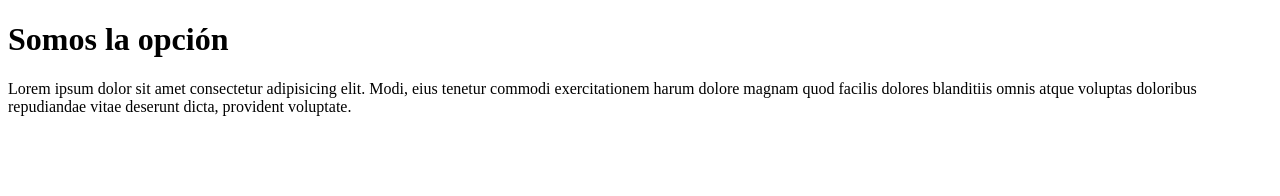
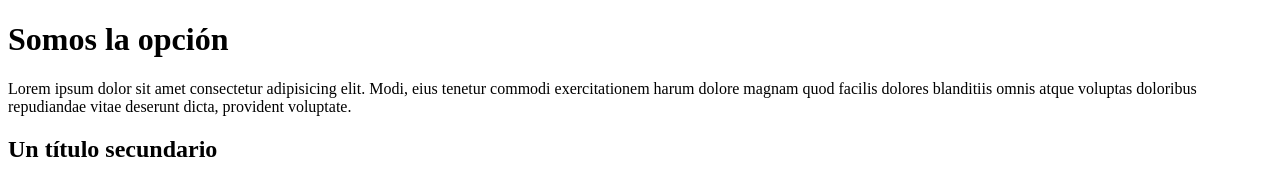
Before and after one commit to garay-web/eliminar-por-fabor, a plain HTML site: page somos.html in a window 1280 px wide. Drawn offline with Linux system fonts and the light colour scheme.

Commit message:
agregé un h2 a somos

```diff
--- a/somos.html
+++ b/somos.html
@@ -9,5 +9,6 @@
 <body>
     <h1>Somos la opción</h1>
     <p>Lorem ipsum dolor sit amet consectetur adipisicing elit. Modi, eius tenetur commodi exercitationem harum dolore magnam quod facilis dolores blanditiis omnis atque voluptas doloribus repudiandae vitae deserunt dicta, provident voluptate.</p>
+    <h2>Un título secundario</h2>
 </body>
 </html>
```
